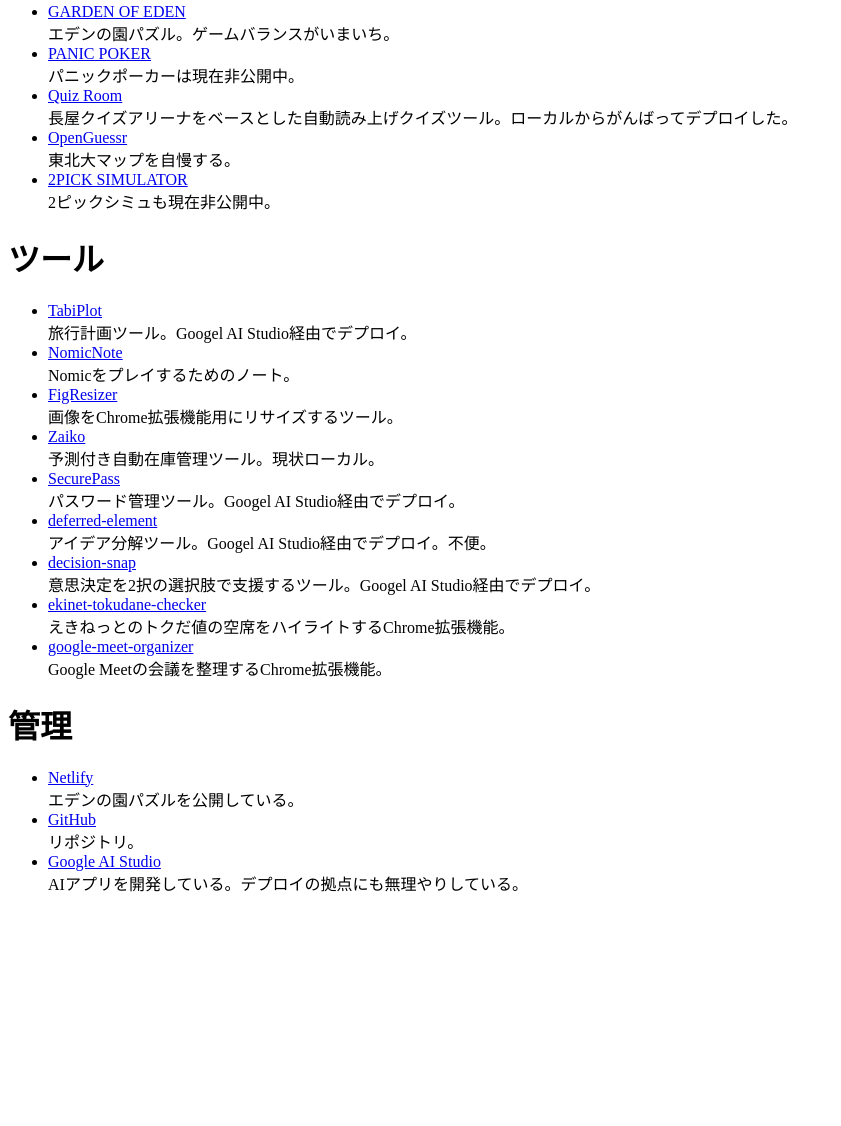
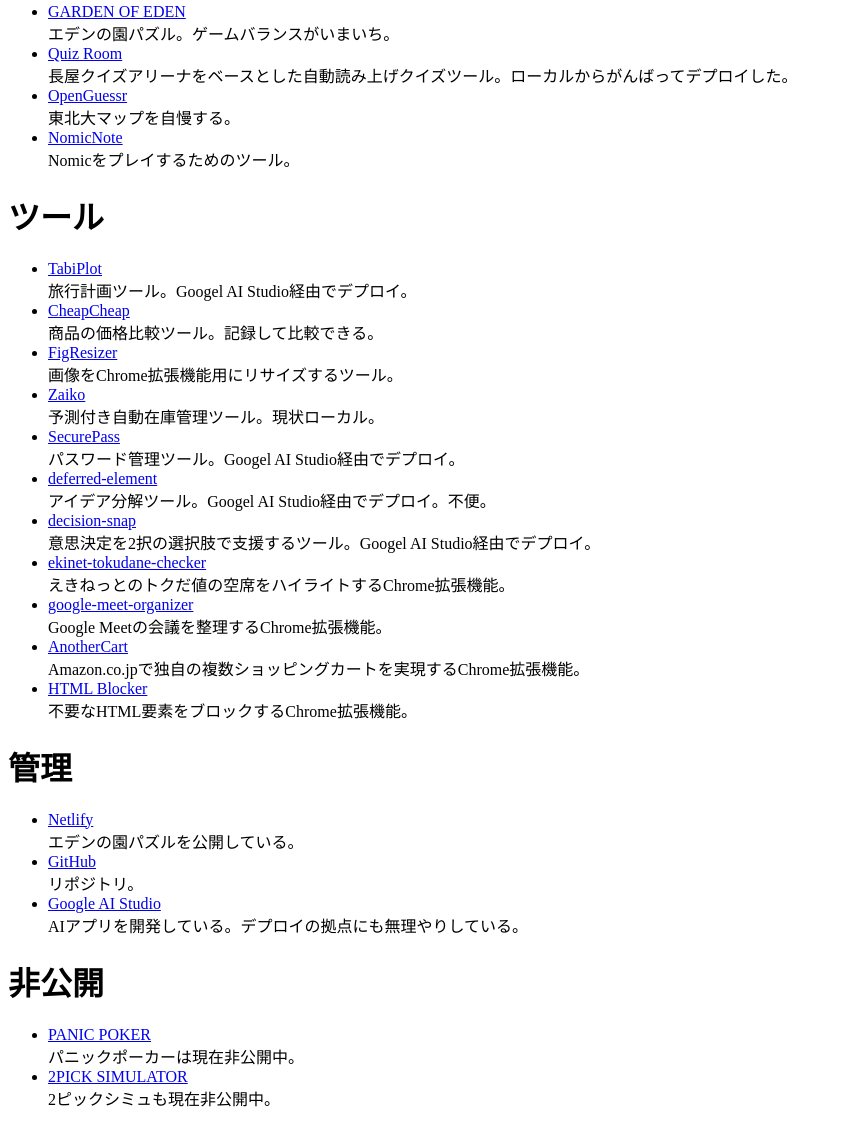
Before and after one commit to y-aplus/ToolsHub, a plain HTML site: page index.html in a window 1280 px wide. Shown: the part 86-1212 px from the top of the page, without its empty margins (0-841 px from the left). Before the commit the page ends 997 px from the top, so only its background shows below. Drawn offline with Linux system fonts and the light colour scheme.

Commit message:
Update game links and add new tools

```diff
--- a/index.html
+++ b/index.html
@@ -12,22 +12,19 @@
     <ul>
         <li><a href="https://dashing-heliotrope-a13e4c.netlify.app/">GARDEN OF EDEN</a></li>
         エデンの園パズル。ゲームバランスがいまいち。
-        <li><a href="#">PANIC POKER</a></li>
-        パニックポーカーは現在非公開中。
         <li><a href="https://red-carver-478511-c5.web.app/">Quiz Room</a></li>
         長屋クイズアリーナをベースとした自動読み上げクイズツール。ローカルからがんばってデプロイした。
         <li><a href="https://openguessr.com/">OpenGuessr</a></li>
         東北大マップを自慢する。
-        <li><a href="#">2PICK SIMULATOR</a></li>
-        2ピックシミュも現在非公開中。
-
+        <li><a href="https://nomicnote.web.app/">NomicNote</a></li>
+        Nomicをプレイするためのツール。
     </ul>
     <h1>ツール</h1>
     <ul>
         <li><a href="https://tabiplot-801222818090.us-west1.run.app/">TabiPlot</a></li>
         旅行計画ツール。Googel AI Studio経由でデプロイ。
-        <li><a href="https://nomicnote.web.app/">NomicNote</a></li>
-        Nomicをプレイするためのノート。
+        <li><a href="https://test-23e7c.web.app/">CheapCheap</a></li>
+        商品の価格比較ツール。記録して比較できる。
         <li><a href="https://y-aplus.github.io/FigResizer/">FigResizer</a></li>
         画像をChrome拡張機能用にリサイズするツール。
         <li><a href="https://y-aplus.github.io/zaiko/">Zaiko</a></li>
@@ -46,7 +43,14 @@
                 href="https://chromewebstore.google.com/detail/google-meet-organizer/makkgonkheaomklkdmgefachlcnidiip?authuser=0&hl=ja">google-meet-organizer</a>
         </li>
         Google Meetの会議を整理するChrome拡張機能。
+        <li><a
+                href="https://chromewebstore.google.com/detail/mhfibelojhcoamhjppmkcchbcgbkfmja?utm_source=item-share-cb">AnotherCart</a>
 
+        </li>
+        Amazon.co.jpで独自の複数ショッピングカートを実現するChrome拡張機能。
+        <li><a href="https://chromewebstore.google.com/detail/naieckffiomecjepcgapgolacpbpjeae?utm_source=item-share-cb">HTML Blocker</a>
+        </li>
+        不要なHTML要素をブロックするChrome拡張機能。
     </ul>
     <h1>管理</h1>
     <ul>
@@ -58,6 +62,13 @@
         AIアプリを開発している。デプロイの拠点にも無理やりしている。
 
     </ul>
+    <h1>非公開</h1>
+    <ul>
+        <li><a href="#">PANIC POKER</a></li>
+        パニックポーカーは現在非公開中。
+        <li><a href="#">2PICK SIMULATOR</a></li>
+        2ピックシミュも現在非公開中。
+    </ul>
 </body>
 
 </html>
```
